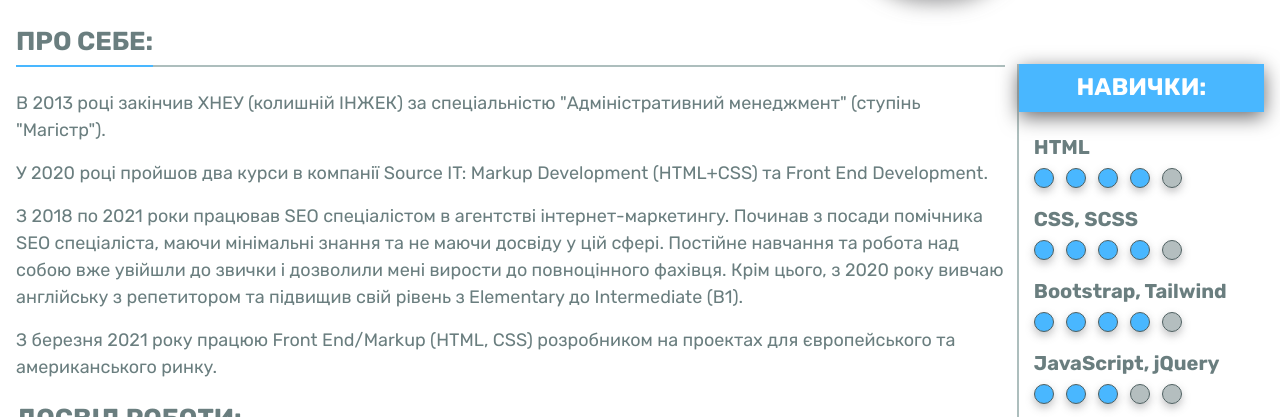
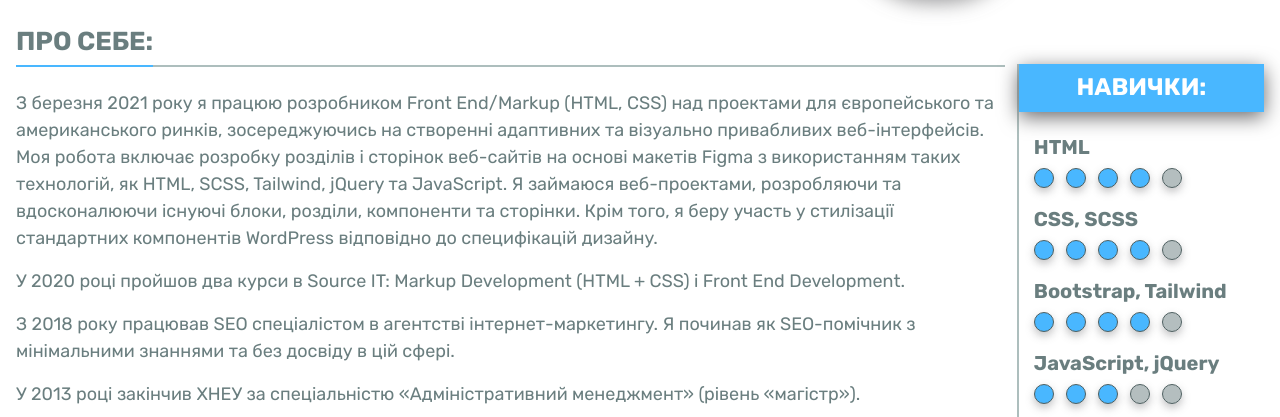
Before and after one commit to VladKa-K/vladka-k.github.io, a plain HTML site: page index.html in a window 1280 px wide. Shown: the part 366-783 px from the top of the page. Drawn offline with Linux system fonts and the light colour scheme.

Commit message:
s-content - content was changed

```diff
--- a/index.html
+++ b/index.html
@@ -63,7 +63,7 @@
           </div>
           <div class="o-hero__sidebar" data-aos="fade-up" data-aos-duration="600" data-aos-easing="ease-in-out" data-aos-once="true">
             <div class="o-hero__img">
-              <img src="./images/kolotko-v.jpg" alt="Kolotko">
+              <img src="./images/kolotko-v.jpg" alt="Kolotko Vladyslav">
             </div>
             <div class="o-hero__contacts">
               <div class="o-hero__contacts-title">Email:</div>
@@ -104,10 +104,10 @@
           <div class="s-content__content">
             <h2 class="s-content__title" data-aos="fade-up" data-aos-duration="600" data-aos-easing="ease-in-out" data-aos-once="true">Про себе:</h2>
             <div class="s-content__text" data-aos="fade-up" data-aos-duration="600" data-aos-easing="ease-in-out" data-aos-once="true">
-              <p>В 2013 році закінчив ХНЕУ (колишній ІНЖЕК) за спеціальністю "Адміністративний менеджмент" (ступінь "Магістр").</p>
-              <p>У 2020 році пройшов два курси в компанії Source IT: Markup Development (HTML+CSS) та Front End Development.</p>
-              <p>З 2018 по 2021 роки працював SEO спеціалістом в агентстві інтернет-маркетингу. Починав з посади помічника SEO спеціаліста, маючи мінімальні знання та не маючи досвіду у цій сфері. Постійне навчання та робота над собою вже увійшли до звички і дозволили мені вирости до повноцінного фахівця. Крім цього, з 2020 року вивчаю англійську з репетитором та підвищив свій рівень з Elementary до Intermediate (B1).</p>
-              <p>З березня 2021 року працюю Front End/Markup (HTML, CSS) розробником на проектах для європейського та американського ринку.</p>
+              <p>З березня 2021 року я працюю розробником Front End/Markup (HTML, CSS) над проектами для європейського та американського ринків, зосереджуючись на створенні адаптивних та візуально привабливих веб-інтерфейсів. Моя робота включає розробку розділів і сторінок веб-сайтів на основі макетів Figma з використанням таких технологій, як HTML, SCSS, Tailwind, jQuery та JavaScript. Я займаюся веб-проектами, розробляючи та вдосконалюючи існуючі блоки, розділи, компоненти та сторінки. Крім того, я беру участь у стилізації стандартних компонентів WordPress відповідно до специфікацій дизайну.</p>
+              <p>У 2020 році пройшов два курси в Source IT: Markup Development (HTML + CSS) і Front End Development.</p>
+              <p>З 2018 року працював SEO спеціалістом в агентстві інтернет-маркетингу. Я починав як SEO-помічник з мінімальними знаннями та без досвіду в цій сфері.</p>
+              <p>У 2013 році закінчив ХНЕУ за спеціальністю «Адміністративний менеджмент» (рівень «магістр»).</p>
             </div>
 
             <h2 class="s-content__title" data-aos="fade-up" data-aos-duration="600" data-aos-easing="ease-in-out" data-aos-once="true">Досвід роботи:</h2>
```
Also changed, not shown: en.html (+4 -4 lines), 3 other files.
